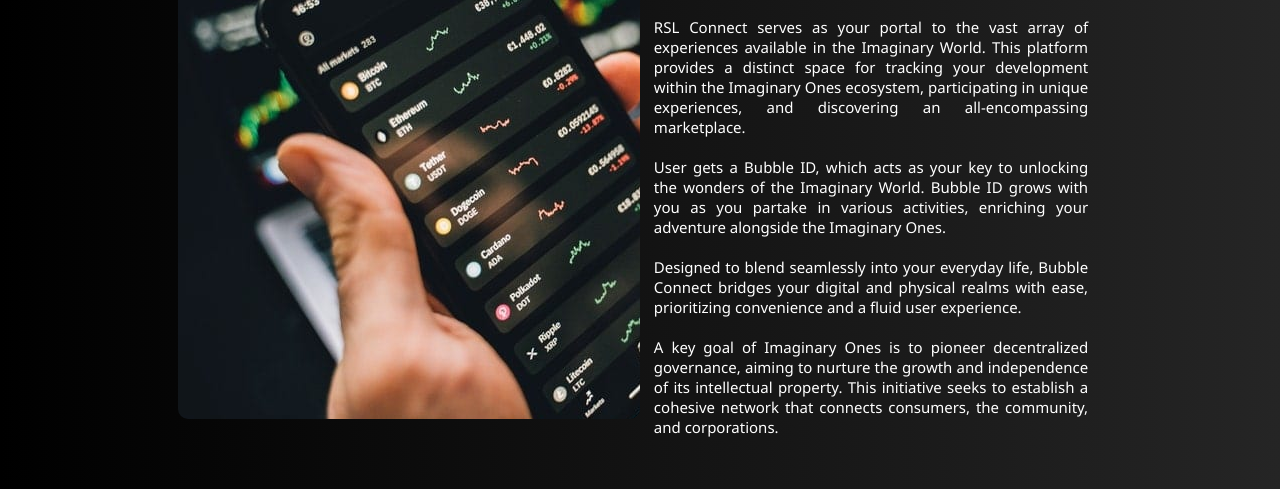
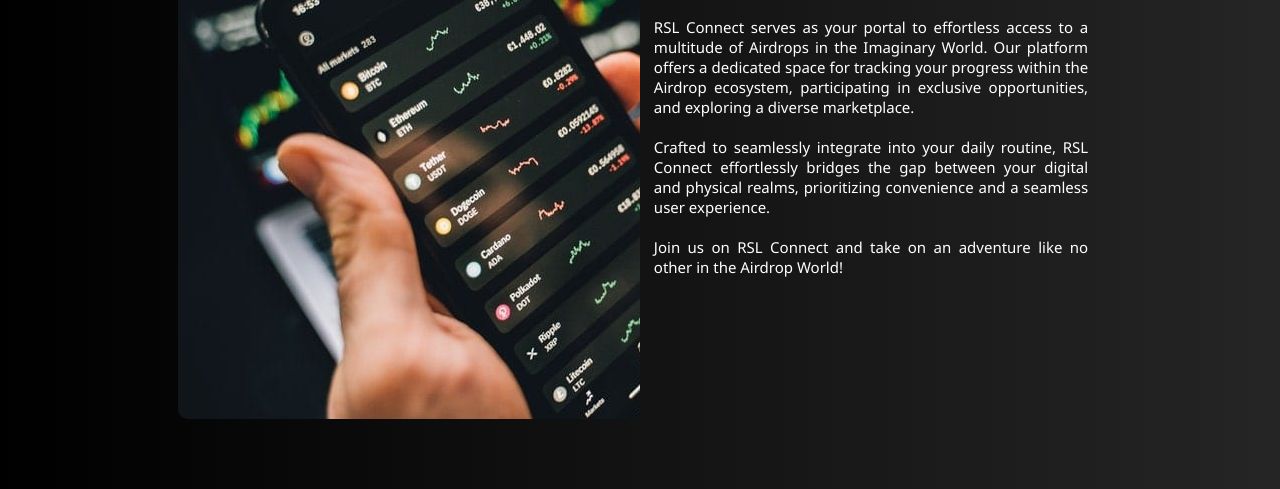
Before and after one commit to Qhaleed/airdrop-web, a plain HTML site: page components/about.html in a window 1280 px wide. Shown: the part 225-714 px from the top of the page. Drawn offline with Linux system fonts and the light colour scheme; a small style sheet from the web is missing.

Commit message:
Fixed about page

```diff
--- a/components/about.html
+++ b/components/about.html
@@ -43,10 +43,10 @@
             </div>
             <div class="text-container">
                 <h1>RSL CONNECT</h1>
-                <p>RSL Connect serves as your portal to the vast array of experiences available in the Imaginary World. This platform provides a distinct space for tracking your development within the Imaginary Ones ecosystem, participating in unique experiences, and discovering an all-encompassing marketplace.</p>
-                <p>User gets a Bubble ID, which acts as your key to unlocking the wonders of the Imaginary World. Bubble ID grows with you as you partake in various activities, enriching your adventure alongside the Imaginary Ones.</p>
-                <p>Designed to blend seamlessly into your everyday life, Bubble Connect bridges your digital and physical realms with ease, prioritizing convenience and a fluid user experience.</p>
-                <p>A key goal of Imaginary Ones is to pioneer decentralized governance, aiming to nurture the growth and independence of its intellectual property. This initiative seeks to establish a cohesive network that connects consumers, the community, and corporations.</p>
+                <p>RSL Connect serves as your portal to effortless access to a multitude of Airdrops in the Imaginary World. Our platform offers a dedicated space for tracking your progress within the Airdrop ecosystem, participating in exclusive opportunities, and exploring a diverse marketplace.</p>
+                <p>Crafted to seamlessly integrate into your daily routine, RSL Connect effortlessly bridges the gap between your digital and physical realms, prioritizing convenience and a seamless user experience.</p>
+                <p>Join us on RSL Connect and take on an adventure like no other in the Airdrop World!</p>
+
             </div>
         </div>
     </div>
```
